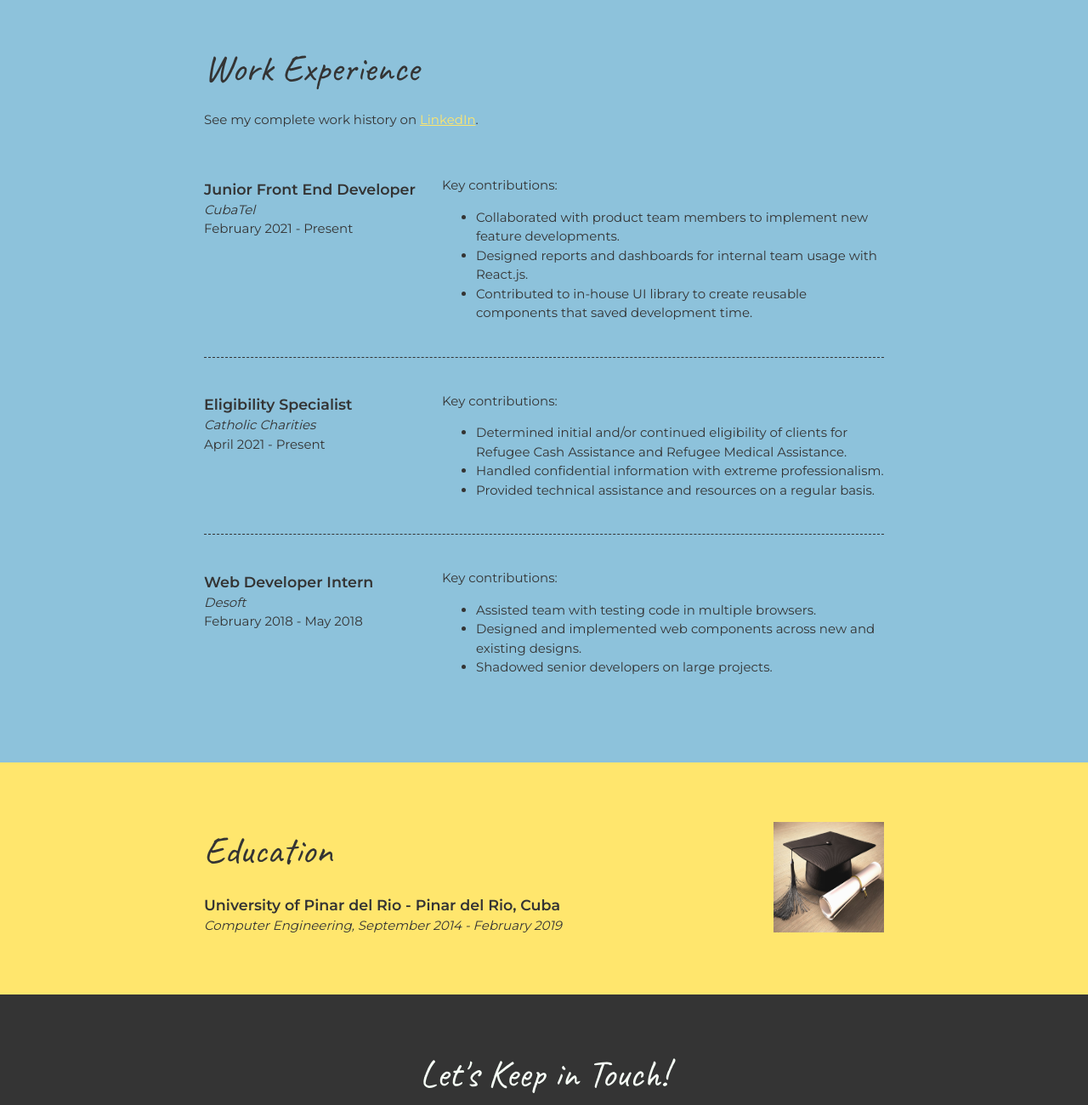
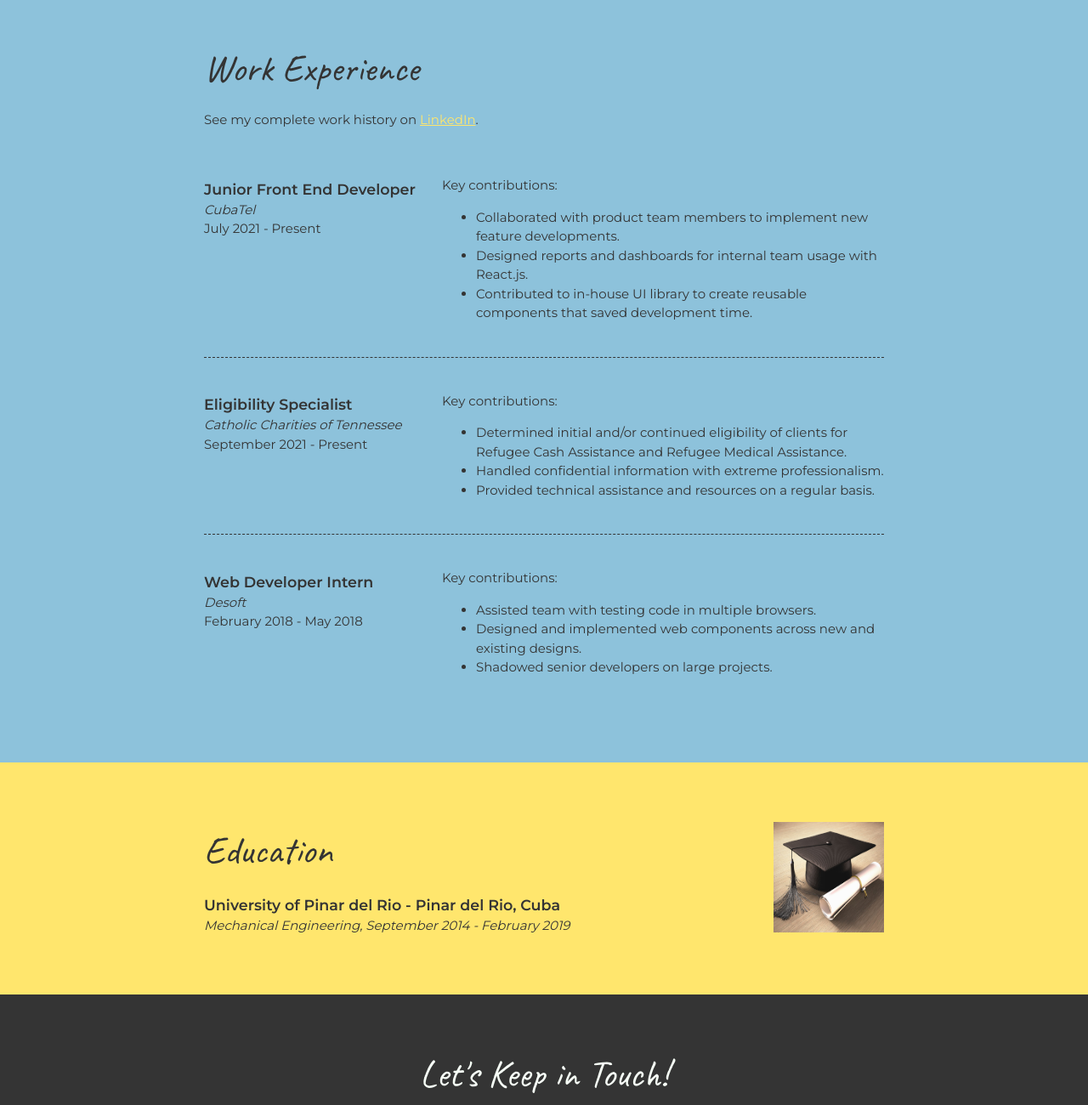
Before and after one commit to miguelviera/portfolio, a plain HTML site: page index.html in a window 1280 px wide. Shown: the part 1555-2855 px from the top of the page at 85% size. Drawn offline with Linux system fonts and the light colour scheme.

Commit message:
Updating dates

```diff
--- a/index.html
+++ b/index.html
@@ -71,7 +71,7 @@
           <div class="job-details">
             <h3>Junior Front End Developer</h3>
             <p>CubaTel</p>
-            <p>February 2021 - Present</p>
+            <p>July 2021 - Present</p>
           </div>
           <div class="job-summary">
             <p>Key contributions:</p>
@@ -87,8 +87,8 @@
           <section class="job-item">
             <div class="job-details">
               <h3>Eligibility Specialist</h3>
-              <p>Catholic Charities</p>
-              <p>April 2021 - Present</p>
+              <p>Catholic Charities of Tennessee</p>
+              <p>September 2021 - Present</p>
             </div>
             <div class="job-summary">
               <p>Key contributions:</p>
@@ -126,7 +126,7 @@
           <div id="text">
             <h2>Education</h2>
             <h3>University of Pinar del Rio - Pinar del Rio, Cuba</h3>
-            <p>Computer Engineering, September 2014 - February 2019</p>
+            <p>Mechanical Engineering, September 2014 - February 2019</p>
           </div>
         </div>
       </section>
```
